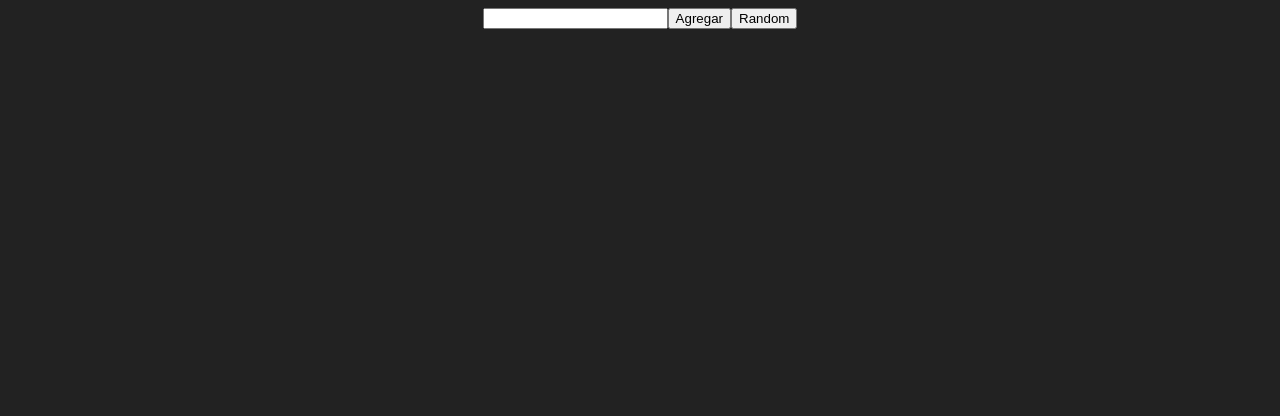
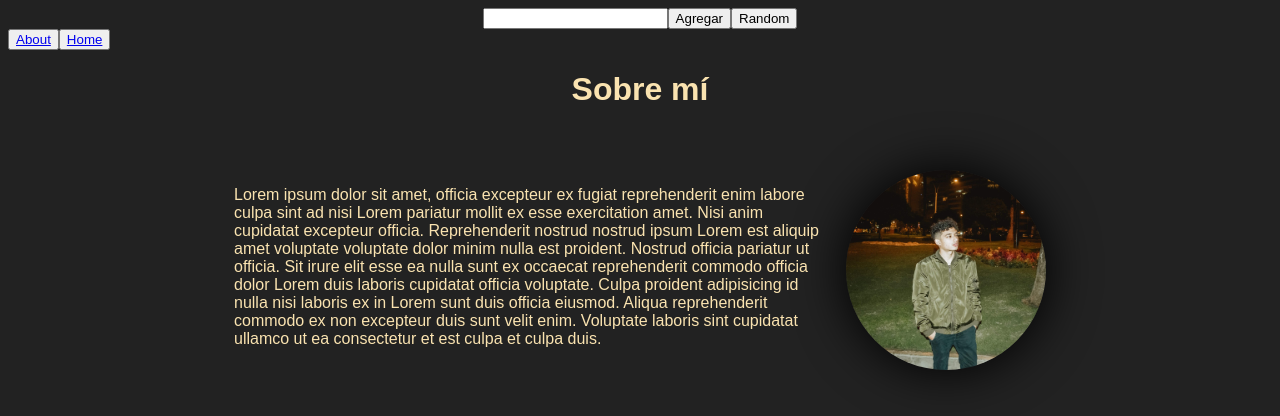
Before and after one commit to diegozb/RickAndMorty, a React (Vite) app: page /about in a window 1280 px wide. Shown: the top 416 px of the page. Built offline with nearby package versions, Linux system fonts and the light colour scheme.

Commit message:
update src directory

```diff
--- a/src/App.jsx
+++ b/src/App.jsx
@@ -2,6 +2,8 @@ import './styles/App.css'
 import Cards from './components/Cards'
 import Nav from './components/Nav'
 import { useState } from 'react'
+import { Router, Route, Routes } from 'react-router-dom'
+import About from './components/About'
 
 export default function App() {
   const [characters, setCharacters] = useState([]);
@@ -30,7 +32,10 @@ export default function App() {
   return (
     <div className='App'>
       <Nav onSearch={onSearch}/>
-      <Cards characters={characters} onClose={onClose}/>
+      <Routes>
+        <Route path="/home" element={<Cards characters={characters} onClose={onClose}/>}/>
+        <Route path="/about" element={<About/>}/>
+      </Routes>
     </div>
   )
 }
--- /dev/null
+++ b/src/components/About.jsx
@@ -0,0 +1,15 @@
+export default function About() {
+  return(
+  <div className="about">
+    <header>
+      <h1>Sobre mí</h1>
+    </header>
+    <main>
+      <div className="container">
+        <p>Lorem ipsum dolor sit amet, officia excepteur ex fugiat reprehenderit enim labore culpa sint ad nisi Lorem pariatur mollit ex esse exercitation amet. Nisi anim cupidatat excepteur officia. Reprehenderit nostrud nostrud ipsum Lorem est aliquip amet voluptate voluptate dolor minim nulla est proident. Nostrud officia pariatur ut officia. Sit irure elit esse ea nulla sunt ex occaecat reprehenderit commodo officia dolor Lorem duis laboris cupidatat officia voluptate. Culpa proident adipisicing id nulla nisi laboris ex in Lorem sunt duis officia eiusmod. Aliqua reprehenderit commodo ex non excepteur duis sunt velit enim. Voluptate laboris sint cupidatat ullamco ut ea consectetur et est culpa et culpa duis.</p>
+      </div>
+      <img src="../../public/img/DSC_0053-2.jpg" alt="Foto del autor"/>
+    </main>
+  </div>
+  )
+}
--- a/src/components/Nav.jsx
+++ b/src/components/Nav.jsx
@@ -1,4 +1,5 @@
 import { useState } from "react"
+import { Link } from "react-router-dom";
 
 function SearchBar({onSearch}) {
   const [id, setId] = useState("")
@@ -19,6 +20,14 @@ function SearchBar({onSearch}) {
 
 export default function Nav({onSearch}) {
   return (
+  <>
     <SearchBar onSearch={onSearch}/>
+    <button>
+      <Link to="/about">About</Link>
+    </button>
+    <button>
+      <Link to="/home">Home</Link>
+    </button>
+  </>
   )
 }
--- a/src/main.jsx
+++ b/src/main.jsx
@@ -1,7 +1,10 @@
 import React from 'react'
 import ReactDOM from 'react-dom/client'
 import App from './App'
+import { BrowserRouter } from 'react-router-dom'
 
 ReactDOM.createRoot(document.getElementById('root')).render(
-  <App />
+  <BrowserRouter>
+    <App />
+  </BrowserRouter>
 )
--- a/src/styles/App.css
+++ b/src/styles/App.css
@@ -37,3 +37,30 @@ img {
 .card button {
   width: 50px;
 }
+
+header {
+  text-align: center;
+}
+
+
+.about main {
+  display: flex;
+  justify-content: center;
+  box-sizing: border-box;
+  padding: 40px
+}
+
+.container  {
+  font-size: 16px;
+  position: relative;
+  width: 50%;
+}
+
+.about main img {
+  justify-items: center;
+  border-radius: 50%;
+  margin-left: 20px;
+  width: 200px;
+  height: 200px;
+  box-shadow: 0px 0px 50px 1px #000;
+}
```
Also changed, not shown: public/img/DSC_0053-2.jpg (added).
